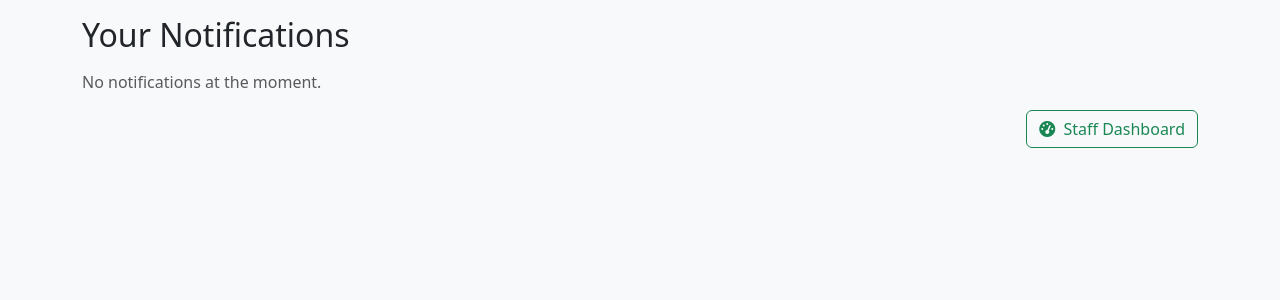
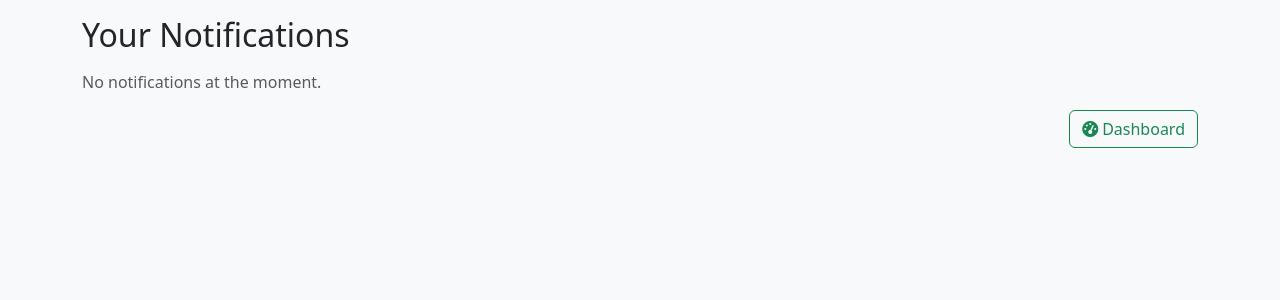
Before and after one commit to abnasity/dtv-admin-panel, a Flask app: page /auth/notifications in a window 1280 px wide. Shown: the part 195-495 px from the top of the page. Run offline with Flask 3, Linux system fonts and the light colour scheme; the visitor is signed in with stand-in values (Sample User, id 1); data comes from the database, SQL or seed files in the repository; data that the repository does not hold is empty; some libraries are stand-ins or nearby versions.

Commit message:
change dashboard name

```diff
--- a/app/templates/staff/notifications.html
+++ b/app/templates/staff/notifications.html
@@ -43,7 +43,7 @@
 
 <div class="text-end mb-3">
     <a href="{{ url_for('staff.dashboard') }}" class="btn btn-outline-success">
-        <i class="fas fa-tachometer-alt me-1"></i> Staff Dashboard
+        <i class="fas fa-tachometer-alt me-1"></i>Dashboard
     </a>
 </div>
 {% endblock %}
```
